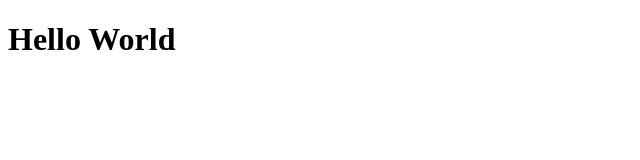
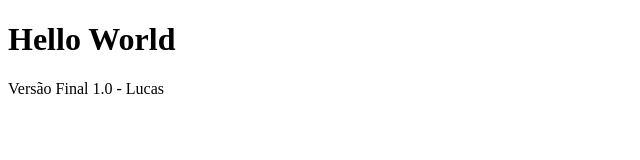
Before and after one commit to LucasAlves111/Atividade-6, a website: page index.html in a window 1280 px wide. Shown: the whole page, without its empty margins (0-640 px from the left). Drawn offline with Linux system fonts and the light colour scheme.

Commit message:
Adiciona footer versão final

```diff
--- a/index.html
+++ b/index.html
@@ -7,3 +7,6 @@
   <h1>Hello World</h1>
 </body>
 </html>
+<footer>
+  Versão Final 1.0 - Lucas
+</footer>
```
